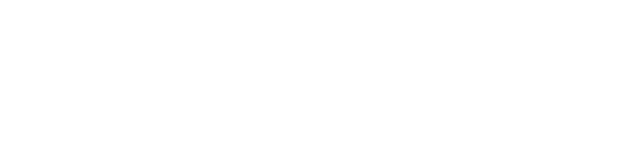
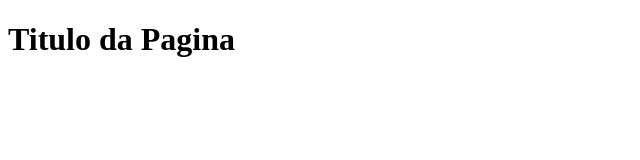
Before and after one commit to NgunzaFrancisco/projeto-1, a plain HTML site: page index.html in a window 1280 px wide. Shown: the whole page, without its empty margins (0-640 px from the left). Drawn offline with Linux system fonts and the light colour scheme.

Commit message:
Adicinado titulo

```diff
--- a/index.html
+++ b/index.html
@@ -7,5 +7,7 @@
 </head>
 <body>
 
+	<h1>Titulo da Pagina</h1>
+
 </body>
 </html>
```
